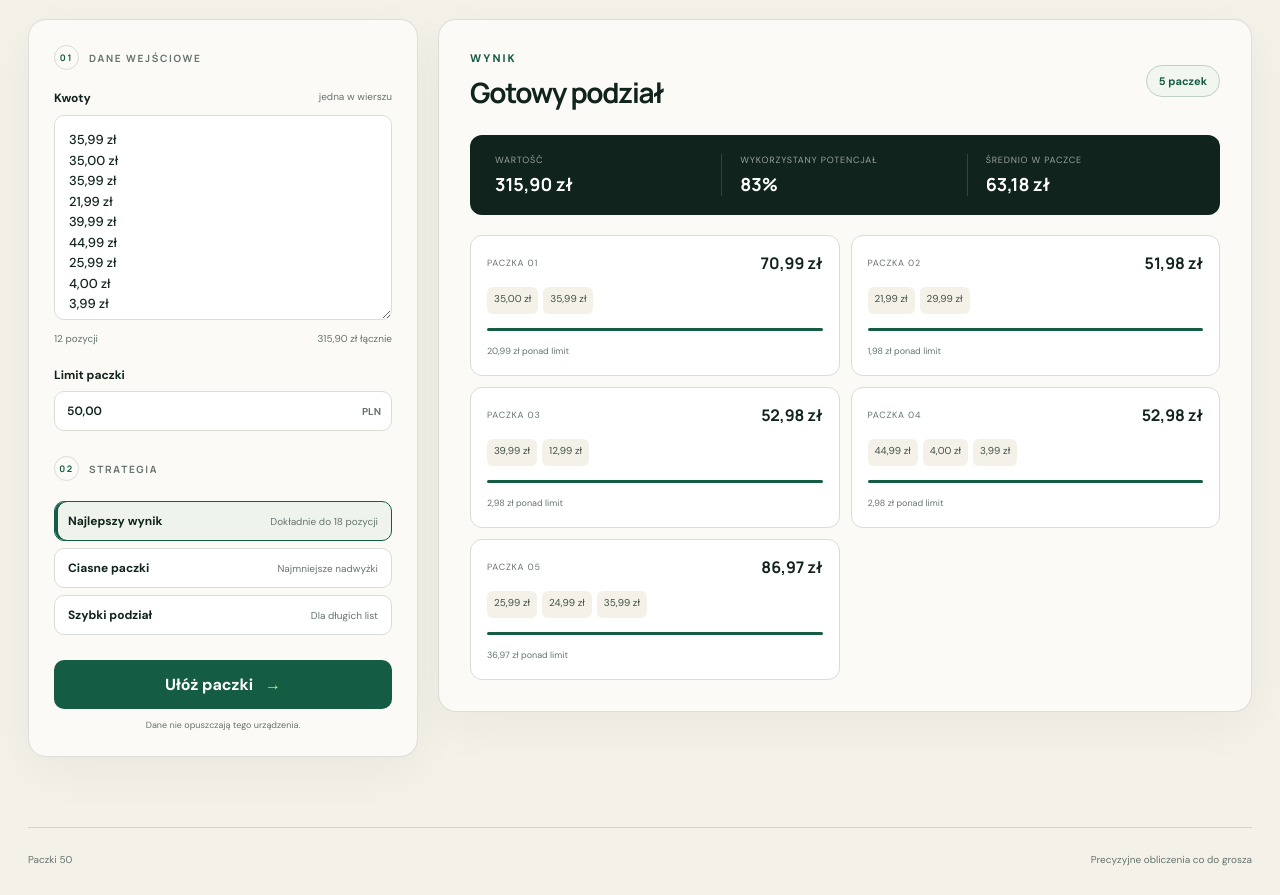
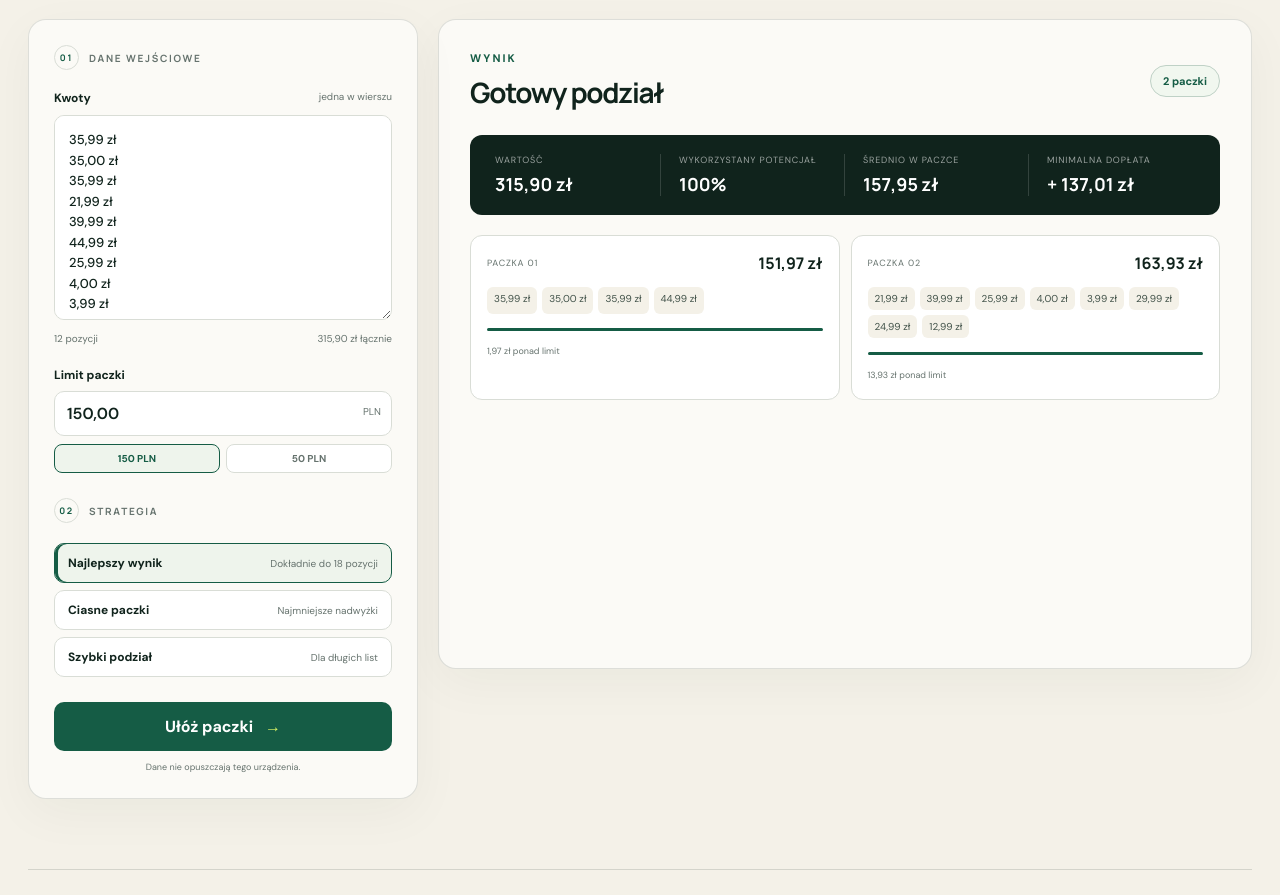
Before and after one commit to nannasvei/ikea_50, a Next.js app: page / in a window 1280 px wide. Shown: the part 500-1395 px from the top of the page. Built offline with nearby package versions, Linux system fonts and the light colour scheme.

Commit message:
Improve limits, surplus strategy, and summary

```diff
--- a/app/globals.css
+++ b/app/globals.css
@@ -72,10 +72,14 @@ textarea:focus, input:focus { border-color: var(--green); box-shadow: 0 0 0 3px
 .input-meta { display: flex; justify-content: space-between; color: var(--muted); font-size: 10px; margin-top: 7px; }
 .warning, .notice { color: #8a5c00; background: #fff4d4; border-radius: 8px; padding: 9px 11px; font-size: 11px; }
 .field-row { display: grid; grid-template-columns: 1fr 1fr; gap: 10px; margin-top: 22px; }
-.field-row > label:only-child { grid-column: 1 / -1; }
+.field-row > :only-child { grid-column: 1 / -1; }
 .money-input { margin-top: 8px; display: flex; border: 1px solid var(--line); background: white; border-radius: 10px; overflow: hidden; }
 .money-input input { width: 100%; border: 0; outline: 0; padding: 11px 12px; color: var(--ink); background: transparent; font-weight: 600; min-width: 0; }
 .money-input span { color: var(--muted); font-size: 10px; padding: 13px 10px 0; }
+.limit-presets { display: flex; gap: 6px; margin-top: 8px; }
+.limit-presets button { flex: 1; border: 1px solid var(--line); border-radius: 8px; background: white; padding: 7px 8px; color: var(--muted); cursor: pointer; font-size: 10px; font-weight: 700; }
+.limit-presets button:hover { border-color: #9bb0a8; color: var(--ink); }
+.limit-presets button.active { border-color: var(--green); background: #eef4ec; color: var(--green); }
 .strategies { display: grid; gap: 7px; }
 .strategies button { text-align: left; border: 1px solid var(--line); border-radius: 10px; background: white; padding: 11px 13px; cursor: pointer; display: flex; align-items: center; justify-content: space-between; }
 .strategies button:hover { border-color: #9bb0a8; }
@@ -92,7 +96,7 @@ textarea:focus, input:focus { border-color: var(--green); box-shadow: 0 0 0 3px
 .result-heading .eyebrow { margin-bottom: 8px; }
 h2 { font: 700 28px "Manrope"; letter-spacing: -1.3px; margin: 0; }
 .result-count { border: 1px solid #bfd1c6; color: var(--green); background: #f1f7ef; padding: 8px 12px; border-radius: 30px; font-size: 11px; font-weight: 700; }
-.stats { display: grid; grid-template-columns: repeat(3, 1fr); background: var(--ink); color: white; border-radius: 12px; padding: 19px 7px; margin-bottom: 20px; }
+.stats { display: grid; grid-template-columns: repeat(4, 1fr); background: var(--ink); color: white; border-radius: 12px; padding: 19px 7px; margin-bottom: 20px; }
 .stats div { padding: 0 18px; border-right: 1px solid rgba(255,255,255,.15); }
 .stats div:last-child { border: 0; }
 .stats span { display: block; color: rgba(255,255,255,.58); font-size: 9px; text-transform: uppercase; letter-spacing: .8px; margin-bottom: 6px; }
--- a/app/optimizer.ts
+++ b/app/optimizer.ts
@@ -85,7 +85,7 @@ function closestSubsetIndexes(values: number[], limit: number): number[] | null
   return best;
 }
 
-export function tightGroups(values: number[], limit: number): Group[] {
+function tightSeedGroups(values: number[], limit: number): Group[] {
   let remaining = values.slice();
   const groups: Group[] = [];
   while (sum(remaining) >= limit) {
@@ -96,6 +96,87 @@ export function tightGroups(values: number[], limit: number): Group[] {
     remaining = remaining.filter((_, index) => !selected.has(index));
   }
   return finalize(values, groups);
+}
+
+function surplusScore(groups: Group[], limit: number) {
+  const surpluses = groups.map(group => sum(group) - limit);
+  return {
+    maximum: Math.max(0, ...surpluses),
+    squared: surpluses.reduce((total, surplus) => total + surplus * surplus, 0)
+  };
+}
+
+function isBetterScore(
+  candidate: ReturnType<typeof surplusScore>,
+  current: ReturnType<typeof surplusScore>
+) {
+  return candidate.maximum < current.maximum
+    || (candidate.maximum === current.maximum && candidate.squared < current.squared);
+}
+
+function balanceSurpluses(groups: Group[], limit: number): Group[] {
+  const balanced = groups.map(group => group.slice());
+  if (balanced.length < 2) return balanced;
+
+  for (let pass = 0; pass < 100; pass++) {
+    const currentScore = surplusScore(balanced, limit);
+    let improved = false;
+
+    for (let from = 0; from < balanced.length && !improved; from++) {
+      for (let item = 0; item < balanced[from].length && !improved; item++) {
+        const value = balanced[from][item];
+        if (sum(balanced[from]) - value < limit) continue;
+
+        for (let to = 0; to < balanced.length; to++) {
+          if (from === to) continue;
+          const candidate = balanced.map(group => group.slice());
+          candidate[from].splice(item, 1);
+          candidate[to].push(value);
+          if (isBetterScore(surplusScore(candidate, limit), currentScore)) {
+            balanced[from].splice(item, 1);
+            balanced[to].push(value);
+            improved = true;
+            break;
+          }
+        }
+      }
+    }
+
+    for (let left = 0; left < balanced.length && !improved; left++) {
+      for (let right = left + 1; right < balanced.length && !improved; right++) {
+        for (let a = 0; a < balanced[left].length && !improved; a++) {
+          for (let b = 0; b < balanced[right].length; b++) {
+            const leftValue = balanced[left][a];
+            const rightValue = balanced[right][b];
+            const leftTotal = sum(balanced[left]) - leftValue + rightValue;
+            const rightTotal = sum(balanced[right]) - rightValue + leftValue;
+            if (leftTotal < limit || rightTotal < limit) continue;
+
+            const candidate = balanced.map(group => group.slice());
+            candidate[left][a] = rightValue;
+            candidate[right][b] = leftValue;
+            if (isBetterScore(surplusScore(candidate, limit), currentScore)) {
+              balanced[left][a] = rightValue;
+              balanced[right][b] = leftValue;
+              improved = true;
+              break;
+            }
+          }
+        }
+      }
+    }
+
+    if (!improved) break;
+  }
+
+  return balanced.sort((a, b) => sum(a) - sum(b));
+}
+
+export function tightGroups(values: number[], limit: number): Group[] {
+  const seed = values.length <= 18
+    ? optimalGroups(values, limit)
+    : tightSeedGroups(values, limit);
+  return balanceSurpluses(seed, limit);
 }
 
 export function optimalGroups(values: number[], limit: number): Group[] {
--- a/app/page.tsx
+++ b/app/page.tsx
@@ -48,14 +48,14 @@ function Results({ groups, limit }: { groups: Group[]; limit: number }) {
 
 export default function Home() {
   const [raw, setRaw] = useState(SAMPLE);
-  const [limitText, setLimitText] = useState("50,00");
+  const [limitText, setLimitText] = useState("150,00");
   const [activeTab, setActiveTab] = useState<"groups" | "extra">("groups");
   const [strategy, setStrategy] = useState<"optimal" | "tight" | "fast">("optimal");
   const [calculated, setCalculated] = useState(true);
   const [maxExtraText, setMaxExtraText] = useState("100,00");
 
   const parsed = useMemo(() => parseAmounts(raw), [raw]);
-  const limit = Math.max(1, Math.round(Number(limitText.replace(",", ".")) * 100) || 5000);
+  const limit = Math.max(1, Math.round(Number(limitText.replace(",", ".")) * 100) || 15000);
   const total = sum(parsed.values);
   const theoretical = Math.floor(total / limit);
   const groups = useMemo(() => {
@@ -72,6 +72,17 @@ export default function Home() {
     [activeTab, calculated, parsed.values, limit, maxExtra]
   );
   const groupsAfter = extra ? optimalGroups([...parsed.values, extra], limit) : [];
+  const minimumExtraSummary = useMemo(
+    () => calculated && parsed.values.length
+      ? findMinimumExtra(parsed.values, limit, limit)
+      : null,
+    [calculated, parsed.values, limit]
+  );
+
+  const setLimitPreset = (value: 150 | 50) => {
+    setLimitText(`${value},00`);
+    setCalculated(false);
+  };
 
   return (
     <main>
@@ -113,9 +124,22 @@ export default function Home() {
           {parsed.invalid > 0 && <p className="warning">Pominięto niepoprawne wiersze: {parsed.invalid}</p>}
 
           <div className="field-row">
-            <label>Limit paczki
-              <div className="money-input"><input value={limitText} onChange={e => { setLimitText(e.target.value); setCalculated(false); }} inputMode="decimal" /><span>PLN</span></div>
-            </label>
+            <div className="limit-field">
+              <label htmlFor="package-limit">Limit paczki</label>
+              <div className="money-input"><input id="package-limit" value={limitText} onChange={e => { setLimitText(e.target.value); setCalculated(false); }} inputMode="decimal" /><span>PLN</span></div>
+              <div className="limit-presets" aria-label="Szybki wybór limitu">
+                {[150, 50].map(value => (
+                  <button
+                    type="button"
+                    className={limit === value * 100 ? "active" : ""}
+                    onClick={() => setLimitPreset(value as 150 | 50)}
+                    key={value}
+                  >
+                    {value} PLN
+                  </button>
+                ))}
+              </div>
+            </div>
             {activeTab === "extra" && (
               <label>Maks. dopłata
                 <div className="money-input"><input value={maxExtraText} onChange={e => { setMaxExtraText(e.target.value); setCalculated(false); }} inputMode="decimal" /><span>PLN</span></div>
@@ -157,6 +181,7 @@ export default function Home() {
                 <div><span>Wartość</span><strong>{formatMoney(total)}</strong></div>
                 <div><span>Wykorzystany potencjał</span><strong>{theoretical ? Math.round((groups.length / theoretical) * 100) : 0}%</strong></div>
                 <div><span>Średnio w paczce</span><strong>{groups.length ? formatMoney(total / groups.length) : "—"}</strong></div>
+                <div><span>Minimalna dopłata</span><strong>{minimumExtraSummary !== null ? `+ ${formatMoney(minimumExtraSummary)}` : "—"}</strong></div>
               </div>
               {parsed.values.length > 18 && strategy === "optimal" && <p className="notice">Dla ponad 18 pozycji użyliśmy szybkiej, bezpiecznej strategii.</p>}
               <Results groups={groups} limit={limit} />
--- a/package.json
+++ b/package.json
@@ -10,6 +10,7 @@
     "dev": "vinext dev",
     "build": "vinext build",
     "build:pages": "vite build --config vite.pages.config.ts",
+    "test:optimizer": "node --experimental-strip-types --test tests/optimizer.test.ts",
     "start": "vinext start"
   },
   "dependencies": {
```
Also changed, not shown: 1 other file (tests, documents, lock files or other folders).
